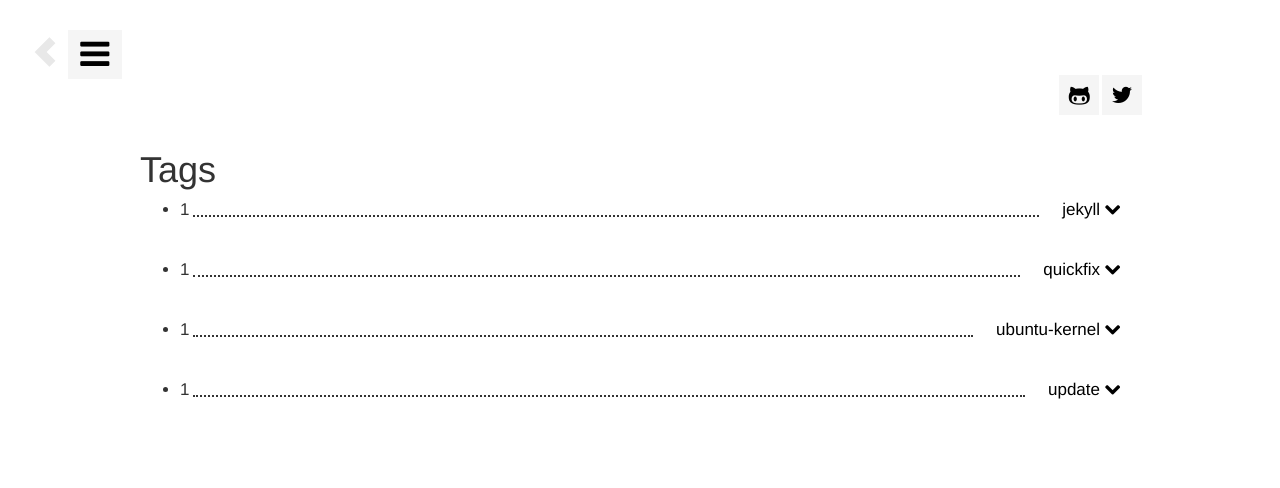
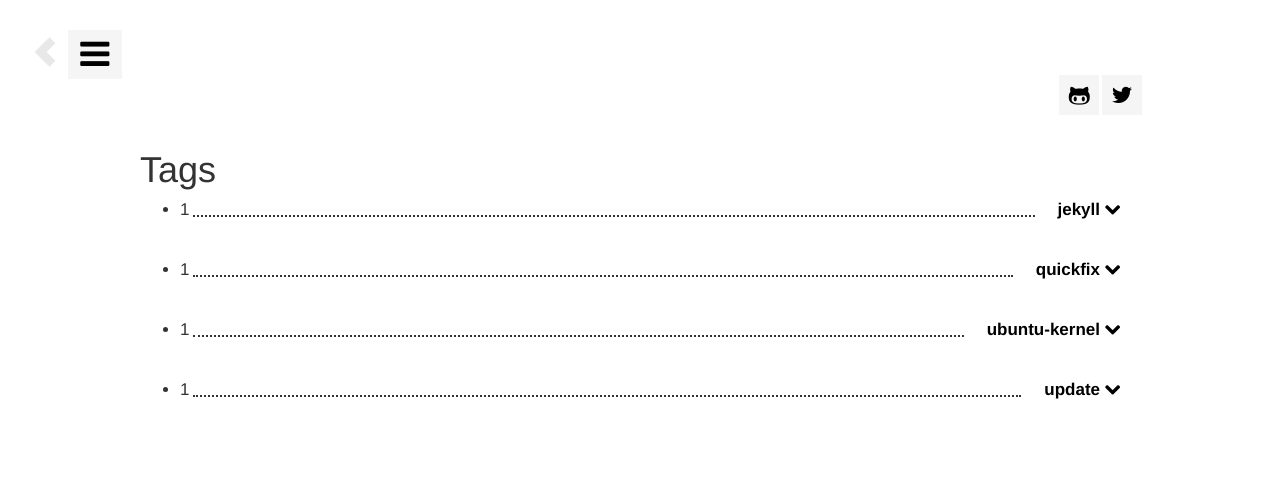
Before and after one commit to thesowah/wangana, a Jekyll site: the page built from tags.html, in a window 1280 px wide. Shown: the top 488 px of the page. Built offline with Jekyll 4.4.1, drawn with Linux system fonts in a browser that asks for light colours; some web fonts are replaced; Markdown is read by kramdown in place of the engine named in the settings.

Commit message:
update: tags,css

```diff
--- a/_includes/scripts/tags.html
+++ b/_includes/scripts/tags.html
@@ -11,7 +11,7 @@ $(document).ready(function() {
 
         //current button
         var currentButton = $(this).find('i');
-        idFor.slideToggle(400, function() {
+        idFor.parent().children().slideToggle(400, function() {
             //Completed slidetoggle
             if (idFor.is(':visible'))
             {
--- a/assets/css/custom.css
+++ b/assets/css/custom.css
@@ -25,7 +25,9 @@ body {
     outline: none;
     width: 90%;
 }
-
+.tags > .tag-pages{
+    margin: 10px;
+}
 /*****************************************************************************/
 /* Links
 /*****************************************************************************/
@@ -34,6 +36,10 @@ a {
     text-decoration: none !important;
     cursor: pointer;
 }
+.post a {
+    border-bottom: 1px dotted #b3b3b1;
+}
+
 a:hover,
 a:visited,
 a:focus {
--- a/tags.html
+++ b/tags.html
@@ -22,7 +22,10 @@ search: false
         <li>
             <span class="leaders-left">{{ site.tags[this_word].size }}</span>
             <a class="leaders-right dropdown-tags" data-for="#tag-pages{{item}}">
-                {{ this_word }} <i class="fa fa-chevron-down"></i>
+                <strong>
+                    {{ this_word }}
+                </strong>
+                <i class="fa fa-chevron-down"></i>
             </a>
         </li>
         <ul class="posts tags">
@@ -33,6 +36,7 @@ search: false
                 </span>
                 <a class="leaders-right" href="{{ post.url }}">{{ post.title }}</a>
             </li>
+
             {% endif %}{% endfor %}
         </ul>
 
```
